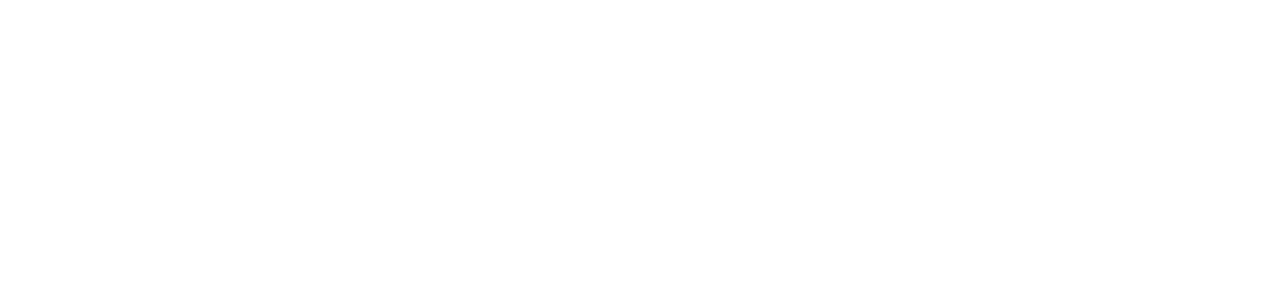
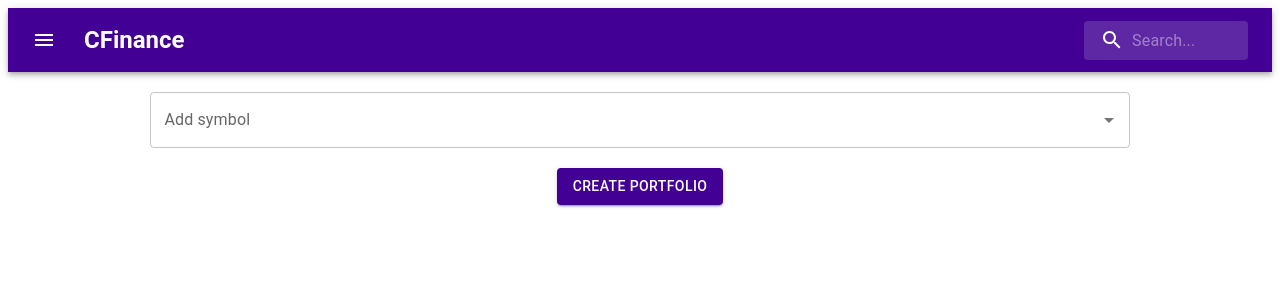
Before and after one commit to FAChowdhury/Quantitative-Finance, a React (Create React App) app in the folder frontend/: page /portfolio in a window 1280 px wide. Before the commit this address had no page. Shown: the top 300 px of the page. Built offline with nearby package versions, Linux system fonts and the light colour scheme.

Commit message:
created search bar for building portfolios

```diff
--- a/frontend/src/Components/ButtonAppBar.js
+++ b/frontend/src/Components/ButtonAppBar.js
@@ -117,7 +117,7 @@
 					<ListItem button onClick={() => {navigate('/'); setDrawerOpen(false)}}>
 						<ListItemText primary="Home" />
 					</ListItem>
-          <ListItem button onClick={() => {setDrawerOpen(false)}}>
+          <ListItem button onClick={() => {navigate('/portfolio'); setDrawerOpen(false)}}>
             <ListItemText primary="Build a Portfolio" />
           </ListItem>
           <ListItem button onClick={() => {setDrawerOpen(false)}}>
--- a/frontend/src/Components/PageList.js
+++ b/frontend/src/Components/PageList.js
@@ -2,6 +2,7 @@
 import {Routes, Route} from 'react-router-dom'
 import Home from "./Home";
 import StockPage from "./StockPage";
+import PortfolioPage from "./PortfolioPage";
 
 const PageList = () => {
 	return(
@@ -9,6 +10,7 @@
 			<Route>
 				<Route path="/" element={<Home/>}/>
 				<Route path="/quote/:stock" element={<StockPage/>} />
+				<Route path="/portfolio" element={<PortfolioPage/>} />
 			</Route>
 		</Routes>
 	);
--- /dev/null
+++ b/frontend/src/Components/PortfolioPage.js
@@ -0,0 +1,62 @@
+import React, {useEffect, useState} from "react";
+import ButtonAppBar from "./ButtonAppBar";
+// import Chip from '@mui/material/Chip';
+import Autocomplete from '@mui/material/Autocomplete';
+import TextField from '@mui/material/TextField';
+import TextBtn from "./TextBtn";
+import { stockList } from "../helpers";
+// import Stack from '@mui/material/Stack';
+
+const searchStyle = {
+  display: 'flex',
+  justifyContent: 'center',
+  margin: '20px',
+}
+
+const BtnStyle = {
+  display: 'flex',
+  justifyContent: 'center',
+}
+
+const PortfolioPage = () => {
+  const [selectedStocks, setSelectedStocks] = useState([]);
+
+  useEffect(() => {
+    stockList.sort((a,b) => a.symbol.localeCompare(b.symbol))
+  }, [])
+
+  const handleCreatePortfolio = () => {
+    console.log(selectedStocks)
+    // call backend to create efficient portfolio
+
+  }
+
+  return(
+    <div>
+      <ButtonAppBar />
+      <div style={searchStyle}>
+        <Autocomplete sx={{width: '80%',}}
+          multiple
+          id="tags-outlined"
+          options={stockList}
+          onChange={(event, values) => {setSelectedStocks(values)}}
+          getOptionLabel={(option) => option.symbol}
+          // defaultValue={[top100Films[13]]}
+          filterSelectedOptions
+          renderInput={(params) => (
+            <TextField
+              {...params}
+              label="Add symbol"
+              placeholder="AAPL, TSLA, GOOG..."
+            />
+          )}
+        />
+      </div>
+      <div style={BtnStyle} onClick={handleCreatePortfolio}>
+        <TextBtn text={"Create Portfolio"}/>
+      </div>
+    </div>
+  )
+}
+
+export default PortfolioPage;
--- a/frontend/src/Components/StockPage.js
+++ b/frontend/src/Components/StockPage.js
@@ -7,7 +7,7 @@
 import StockChart from "./StockChart";
 import AccordianAbout from "./AccordianAbout";
 import StockPageSummary from "./StockPageSummary";
-import PredictBtn from "./PredictBtn";
+import TextBtn from "./TextBtn";
 import CircularProgress from '@mui/material/CircularProgress';
 import PredictChart from "./PredictChart";
 import Typewriter from 'typewriter-effect'
@@ -197,8 +197,8 @@
 							<StockPageSummary symbol={params.stock}/>
 							<StockChart labels={labels} data={x} isIncreasing={isIncreasing} />
 							<div style={{display: 'flex', gap: '20px'}}>
-								<div onClick={predictStocks}>
-									<PredictBtn />
+								<div onClick={predictStocks} style={{marginTop: '20px', marginLeft: '20px'}}>
+									<TextBtn text={"Predict"} />
 								</div>
 								{isVisibleWait && (
 									<div>
--- a/frontend/src/Components/PredictBtn.js
+++ b/frontend/src/Components/TextBtn.js
@@ -1,18 +1,30 @@
-import React from 'react';
+import React, { useEffect } from 'react';
 import Button from '@mui/material/Button';
 
 const purpleColor = {
-      backgroundColor: 'purple',
-      color: 'white', // You might want to adjust the text color for visibility
+  backgroundColor: 'purple',
+  color: 'white', // You might want to adjust the text color for visibility
 };
 
-const marginStyle = {
-    marginTop: '20px',
-    marginLeft: '20px',
-}
+// const marginStyle = {
+//     marginTop: '20px',
+//     marginLeft: '20px',
+// }
 
-const PredictBtn = () => {
+/**
+ * props: {
+ *  text: string
+ * }
+ */
+
+const TextBtn = (props) => {
   const [hovered, setHovered] = React.useState(false);
+
+  const [text, setText] = React.useState("");
+
+  useEffect(() => {
+    setText(props.text)
+  }, [props.text])
 
   const buttonStyle = {
     backgroundColor: hovered ? 'purple' : '#420194',
@@ -30,13 +42,13 @@
   return (
     <Button variant='contained'
       style={buttonStyle}
-      sx={marginStyle}
+      // sx={marginStyle}
       onMouseEnter={handleHover}
       onMouseLeave={handleUnhover}
     >
-      Predict
+      {text}
     </Button>
   );
 };
 
-export default PredictBtn;
+export default TextBtn;
--- a/frontend/src/helpers.js
+++ b/frontend/src/helpers.js
@@ -1 +1,14 @@
 export const baseUrl = 'http://localhost:5000/'
+
+export const stockList = [
+    {symbol: 'AAPL'},
+    {symbol: 'GOOG'},
+    {symbol: 'TSLA'},
+    {symbol: 'WOW.AX'},
+    {symbol: 'CBA.AX'},
+    {symbol: 'AMZN'},
+    {symbol: 'BHP.AX'},
+    {symbol: 'LANC'},
+    {symbol: 'ANZ.AX'},
+    {symbol: 'WBC.AX'},
+  ];
```
